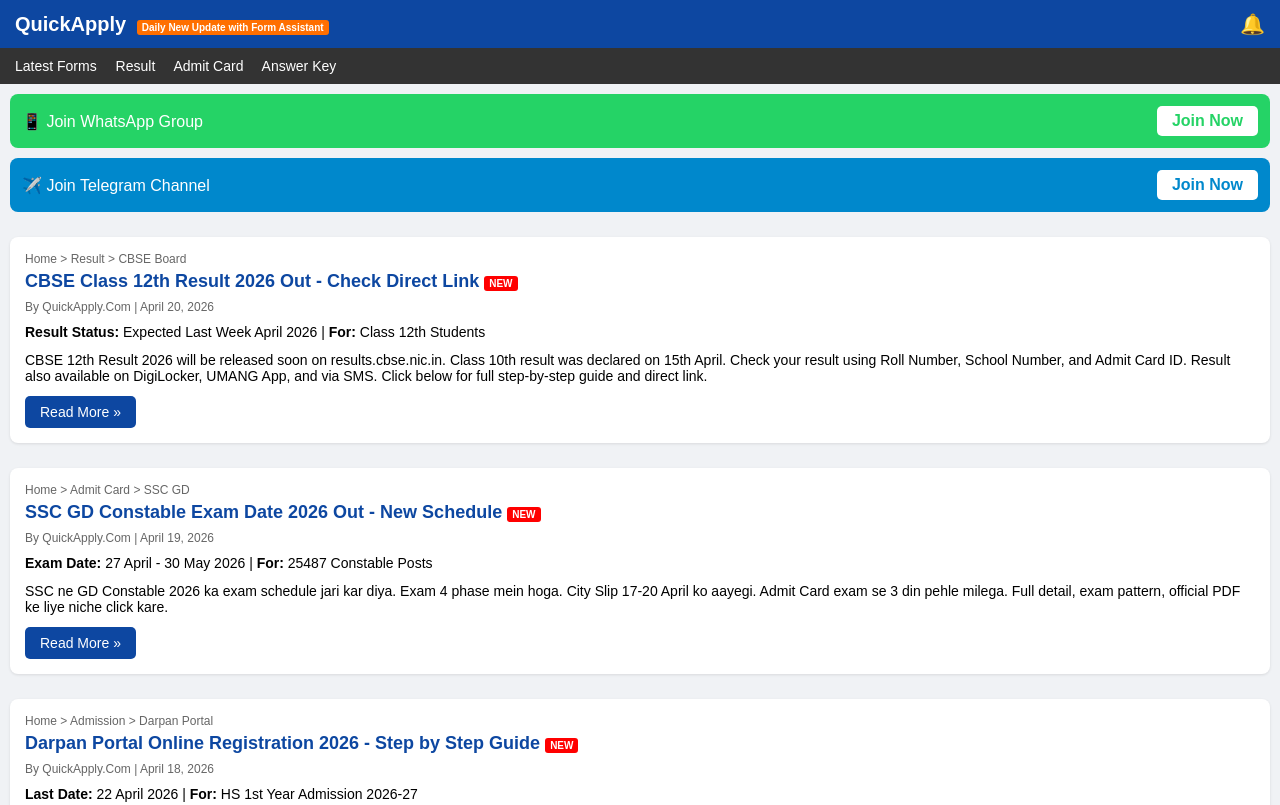
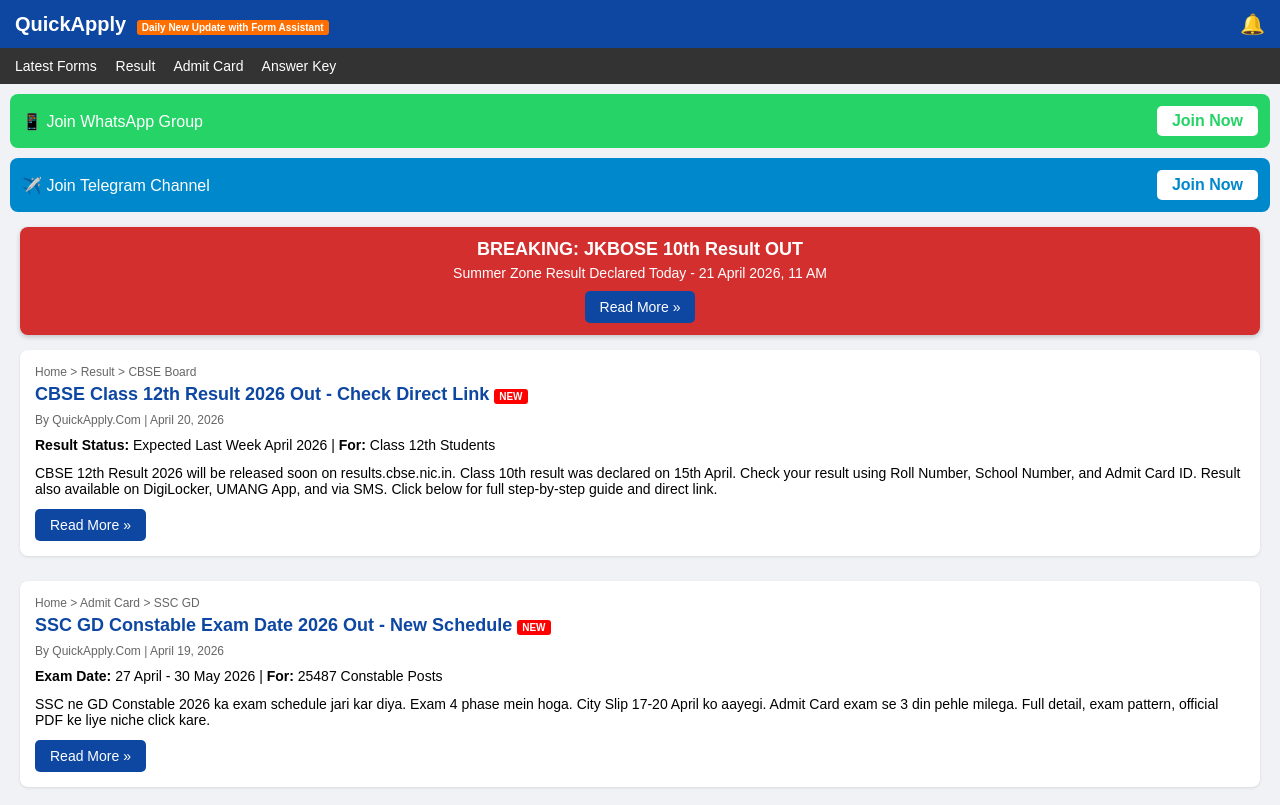
Before and after one commit to QuickApply-S/Quick-apply, a plain HTML site: page index.html in a window 1280 px wide. Shown: the top 805 px of the page. Drawn offline with Linux system fonts and the light colour scheme.

Commit message:
Update index.html

```diff
--- a/index.html
+++ b/index.html
@@ -3,8 +3,8 @@
 <head>
 <meta charset="UTF-8">
 <meta name="viewport" content="width=device-width, initial-scale=1.0">
-<title>QuickApply - CBSE 12th Result 2026, SSC GD Exam Date, HS Result, Darpan Update</title>
-<meta name="description" content="CBSE Class 12th Result 2026 Direct Link, SSC GD Constable Exam Date 2026, AHSEC HS Result, Darpan Portal, Assam Govt Jobs latest forms, result, admit card.">
+<title>QuickApply - JKBOSE 10th Result 2026 OUT, CBSE 12th Result 2026, SSC GD Exam Date, HS Result</title>
+<meta name="description" content="JKBOSE Class 10th Result 2026 Declared Today 21 April, CBSE Class 12th Result 2026 Direct Link, SSC GD Constable Exam Date 2026, AHSEC HS Result, Darpan Portal.">
 </head>
 <body style="margin:0;font-family:sans-serif;background:#f0f2f5">
 
@@ -35,9 +35,21 @@
 <span>✈️ Join Telegram Channel</span>
 <a href="#" style="background:#fff;color:#0088cc;padding:6px 15px;border-radius:5px;text-decoration:none;font-weight:bold">Join Now</a>
 </div>
+
+<!-- JKBOSE BREAKING BANNER - BLUE READ MORE BUTTON -->
+<div style="padding:0 10px 0 10px">
+<div style="background:#d32f2f;color:white;padding:12px;border-radius:8px;margin-bottom:15px;text-align:center;box-shadow:0 2px 5px rgba(0,0,0,0.2);">
+  <h2 style="margin:0 0 5px 0;font-size:18px;font-weight:bold;">BREAKING: JKBOSE 10th Result OUT</h2>
+  <p style="margin:0 0 10px 0;font-size:14px;">Summer Zone Result Declared Today - 21 April 2026, 11 AM</p>
+  <a href="jkbose-10th-result-2026.html"
+     style="display:inline-block;background:#0d47a1;color:white;padding:8px 15px;text-decoration:none;border-radius:5px;font-size:14px;">
+    Read More »
+  </a>
 </div>
+</div>
+<!-- JKBOSE BANNER END -->
 
-<!-- CBSE 12th Result Post Card - SABSE UPAR -->
+<!-- CBSE 12th Result Post Card - AB DUSRE NUMBER PE -->
 <div style="padding:0 10px 10px 10px">
 <div style="background:#fff;padding:15px;border-radius:8px;box-shadow:0 1px 3px rgba(0,0,0,0.1);margin-bottom:15px">
 <div style="font-size:12px;color:#666;margin-bottom:5px">Home > Result > CBSE Board</div>
@@ -51,7 +63,7 @@
 </div>
 </div>
 
-<!-- SSC GD Post Card - DUSRE NUMBER PE -->
+<!-- SSC GD Post Card - TEESRE NUMBER PE -->
 <div style="padding:0 10px 10px 10px">
 <div style="background:#fff;padding:15px;border-radius:8px;box-shadow:0 1px 3px rgba(0,0,0,0.1);margin-bottom:15px">
 <div style="font-size:12px;color:#666;margin-bottom:5px">Home > Admit Card > SSC GD</div>
@@ -65,7 +77,7 @@
 </div>
 </div>
 
-<!-- Darpan Post Card - TEESRE NUMBER PE -->
+<!-- Darpan Post Card - CHAUTHE NUMBER PE -->
 <div style="padding:0 10px 10px 10px">
 <div style="background:#fff;padding:15px;border-radius:8px;box-shadow:0 1px 3px rgba(0,0,0,0.1);margin-bottom:15px">
 <div style="font-size:12px;color:#666;margin-bottom:5px">Home > Admission > Darpan Portal</div>
```
